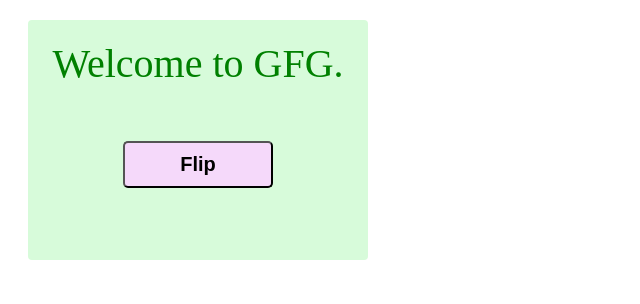
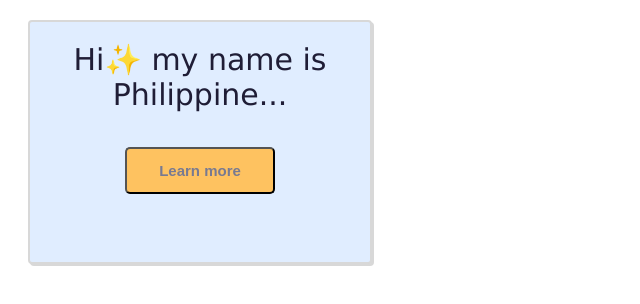
Before and after one commit to Plorrain/my-own-personnal-app, a React (Create React App) app: page / in a window 1280 px wide. Shown: the top 304 px of the page, without its empty margins (0-640 px from the left). Built offline with nearby package versions, Linux system fonts and the light colour scheme; the HTML template or start-up script is replaced by a standard one.

Commit message:
styling flip card a little

```diff
--- a/src/App.js
+++ b/src/App.js
@@ -9,49 +9,58 @@
           <div style={{
               width: '300px',
               height: '200px',
-              background: '#d7fbda',
-              fontSize: '40px',
-              color: 'green',
+              background: '#e0edff',
+              border:'2px solid #D8D8D8',
+              boxShadow: '2px 2px #D8D8D8',
+              fontFamily: 'Verdana, sans-serif',
+              fontSize: '30px',
+              color: '#1F1D36',
               margin: '20px',
               borderRadius: '4px',
               textAlign: 'center',
               padding: '20px'
           }}>
-              Welcome to GFG.
+              Hi✨ my name is Philippine...
               <br />
               <br />
               <button style={{
                   width: '150px',
-                  padding: '10px',
-                  fontSize: '20px',
-                  background: '#f5d9fa',
+                  padding: '13px',
+                  fontSize: '15px',
+                  background: '#FEC260',
                   fontWeight: 'bold',
+                  color: '#787A91',
                   borderRadius: '5px'
               }} onClick={() => setFlip(!flip)}>
-                  Flip</button>
+                  Learn more</button>
           </div>
           <div style={{
               width: '300px',
               height: '200px',
-              background: '#fbd7f8',
-              fontSize: '40px',
-              color: 'blue',
+              background: '#FEC260',
+              border:'2px solid #D8D8D8',
+              boxShadow: '2px 2px #D8D8D8',
+              fontSize: '30px',
+              fontFamily: 'Verdana, sans-serif',
+              color: '#787A91',
               margin: '20px',
               borderRadius: '4px',
               textAlign: 'center',
               padding: '20px'
           }}>
-              Computer Science Portal.
+              I made this card using React.
               <br />
               <button style={{
                   width: '150px',
-                  padding: '10px',
-                  fontSize: '20px',
-                  background: '#f5d9fa',
+                  padding: '15px',
+                  marginTop: '40px',
+                  fontSize: '15px',
+                  background: '#e0edff',
+                  color: '#1F1D36',
                   fontWeight: 'bold',
-                  borderRadius: '5px'
+                  borderRadius: '7px'
               }} onClick={() => setFlip(!flip)}>
-                  Flip</button>
+                  Flip Back</button>
           </div>
       </ReactCardFlip>
   );
```
